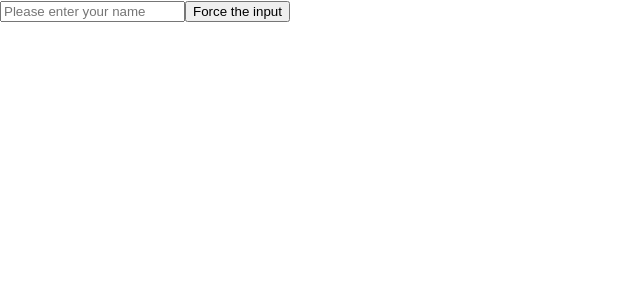
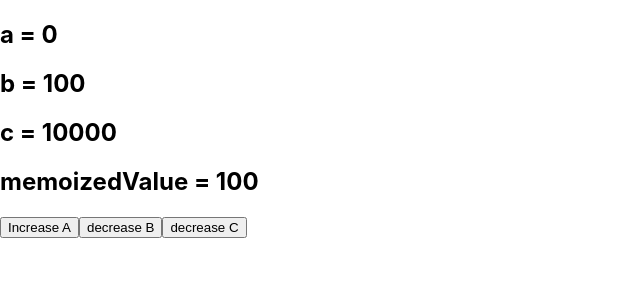
Before and after one commit to developer-choi/react-review-app, a React (Create React App) app: page / in a window 1280 px wide. Shown: the top 300 px of the page, without its empty margins (0-640 px from the left). Built offline with nearby package versions, Linux system fonts and the light colour scheme.

Commit message:
Add the example of useMemo

```diff
--- a/src/App.js
+++ b/src/App.js
@@ -1,17 +1,37 @@
-import React, {useCallback, useRef} from 'react';
+import React, {useCallback, useMemo, useState} from 'react';
 
 function App() {
 
-  const inputRef = useRef(null);
+  const [a, setA] = useState(0);
+  const [b, setB] = useState(100);
+  const [c, setC] = useState(10000);
 
-  const handleClick = useCallback(() => {
-    inputRef.current.focus();
+  const memoizedValue = useMemo(() => {
+    console.log('Called the useMemo callback');
+    return a + b;
+  }, [a, b]);
+
+  const increaseA = useCallback(() => {
+    setA(prevState => prevState + 1);
+  }, []);
+
+  const decreaseB = useCallback(() => {
+    setB(prevState => prevState - 1);
+  }, []);
+
+  const decreaseC = useCallback(() => {
+    setC(prevState => prevState - 100);
   }, []);
 
   return (
     <>
-      <input ref={inputRef} placeholder="Please enter your name"/>
-      <button onClick={handleClick}>Force the input</button>
+      <h2>a = {a}</h2>
+      <h2>b = {b}</h2>
+      <h2>c = {c}</h2>
+      <h2>memoizedValue = {memoizedValue}</h2>
+      <button onClick={increaseA}>Increase A</button>
+      <button onClick={decreaseB}>decrease B</button>
+      <button onClick={decreaseC}>decrease C</button>
     </>
   );
 }
```
